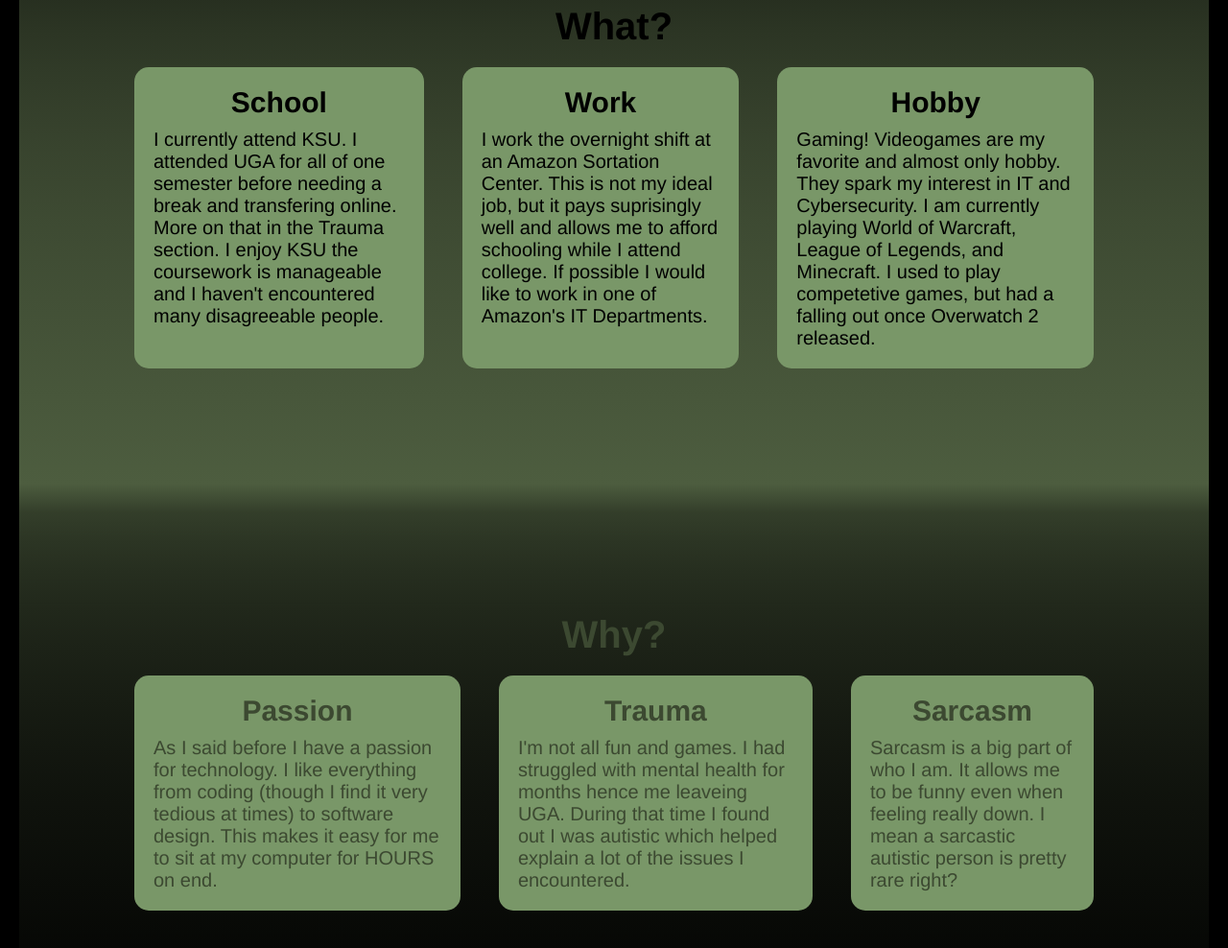
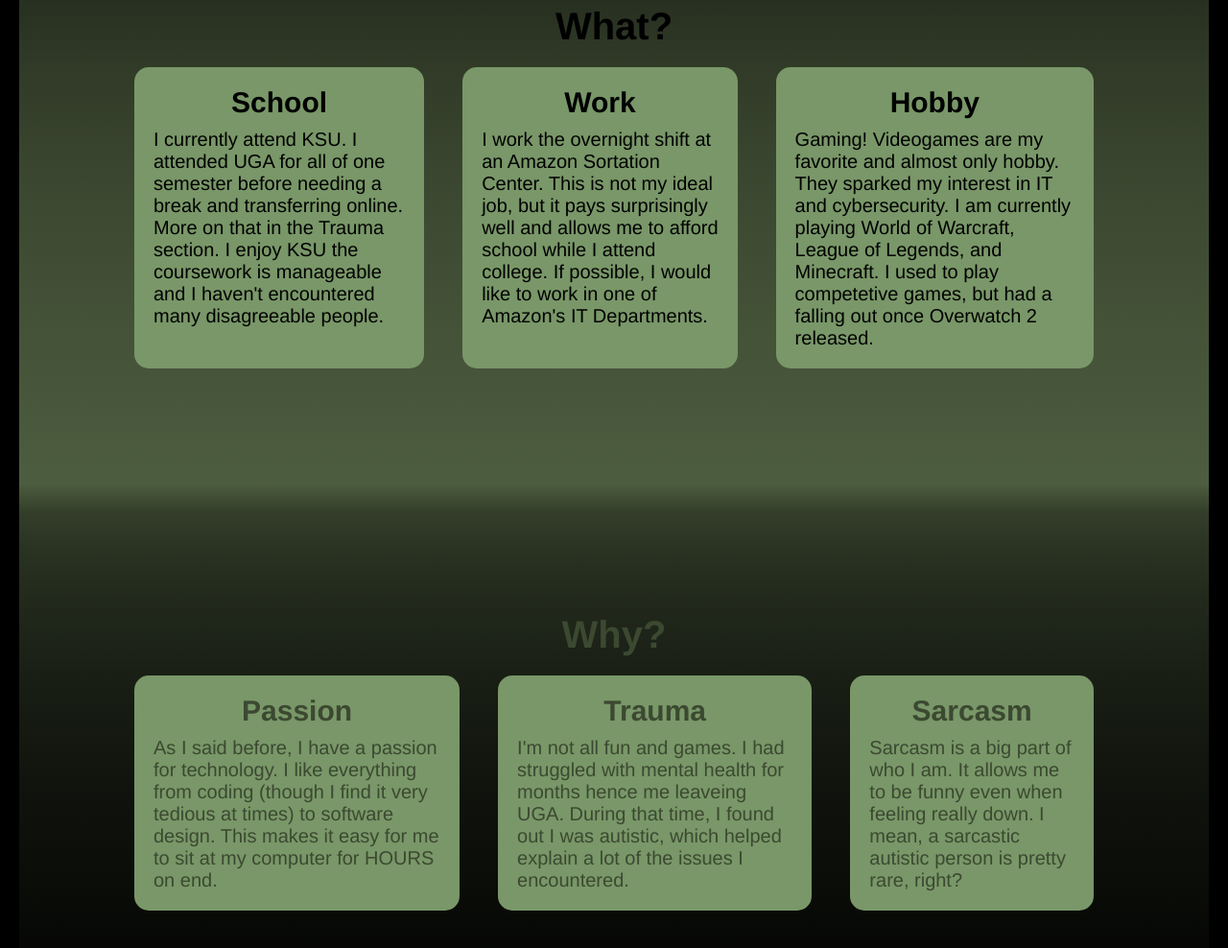
Before and after one commit to JosephF0322/web-development-project, a plain HTML site: page About.html in a window 1280 px wide. Shown: the part 1360-2348 px from the top of the page at 96% size. Drawn offline with Linux system fonts and the light colour scheme.

Commit message:
Update About.html

```diff
--- a/About.html
+++ b/About.html
@@ -39,12 +39,12 @@
                 <div class="cards">
                     <div class="cardtext">
                         <h3>Past</h3>
-                        <p>I was born in Miami, FL and moved to GA early on. This has made me a mix of Cuban and Southern in an interesing way. I lost my ability to speak Spanish long ago, but can still understand it.</p>
+                        <p>I was born in Miami, FL, and moved to GA early on. This has made me a mix of Cuban and Southern in an interesting way. I lost my ability to speak Spanish long ago, but can still understand it.</p>
                     </div>
 
                     <div class="cardtext">
                         <h3>Present</h3>
-                        <p>I am currently living at home and working while getting degrees from KSU. I've faced a few trials for me to reach this position, but ultimately I am happier now than I was months ago.</p>
+                        <p>I am currently living at home and working while getting degrees from KSU. I've faced a few trials to reach this position, but ultimately, I am happier now than I was months ago.</p>
                     </div>
 
                     <div class="cardtext">
@@ -61,17 +61,17 @@
                 <div class="cards">
                     <div class="cardtext">
                         <h3>School</h3>
-                        <p>I currently attend KSU. I attended UGA for all of one semester before needing a break and transfering online. More on that in the Trauma section. I enjoy KSU the coursework is manageable and I haven't encountered many disagreeable people.</p>
+                        <p>I currently attend KSU. I attended UGA for all of one semester before needing a break and transferring online. More on that in the Trauma section. I enjoy KSU the coursework is manageable and I haven't encountered many disagreeable people.</p>
                     </div>
 
                     <div class="cardtext">
                         <h3>Work</h3>
-                        <p>I work the overnight shift at an Amazon Sortation Center. This is not my ideal job, but it pays suprisingly well and allows me to afford schooling while I attend college. If possible I would like to work in one of Amazon's IT Departments.</p>
+                        <p>I work the overnight shift at an Amazon Sortation Center. This is not my ideal job, but it pays surprisingly well and allows me to afford school while I attend college. If possible, I would like to work in one of Amazon's IT Departments.</p>
                     </div>
 
                     <div class="cardtext">
                         <h3>Hobby</h3>
-                        <p>Gaming! Videogames are my favorite and almost only hobby. They spark my interest in IT and Cybersecurity. I am currently playing World of Warcraft, League of Legends, and Minecraft. I used to play competetive games, but had a falling out once Overwatch 2 released.</p>
+                        <p>Gaming! Videogames are my favorite and almost only hobby. They sparked my interest in IT and cybersecurity. I am currently playing World of Warcraft, League of Legends, and Minecraft. I used to play competetive games, but had a falling out once Overwatch 2 released.</p>
                     </div>
                 </div>
             </div>
@@ -83,17 +83,17 @@
                 <div class="cards">
                     <div class="cardtext">
                         <h3>Passion</h3>
-                        <p>As I said before I have a passion for technology. I like everything from coding &#40;though I find it very tedious at times&#41; to software design. This makes it easy for me to sit at my computer for HOURS on end.</p>
+                        <p>As I said before, I have a passion for technology. I like everything from coding &#40;though I find it very tedious at times&#41; to software design. This makes it easy for me to sit at my computer for HOURS on end.</p>
                     </div>
 
                     <div class="cardtext">
                         <h3>Trauma</h3>
-                        <p>I'm not all fun and games. I had struggled with mental health for months hence me leaveing UGA. During that time I found out I was autistic which helped explain a lot of the issues I encountered.</p>
+                        <p>I'm not all fun and games. I had struggled with mental health for months hence me leaveing UGA. During that time, I found out I was autistic, which helped explain a lot of the issues I encountered.</p>
                     </div>
 
                     <div class="cardtext">
                         <h3>Sarcasm</h3>
-                        <p>Sarcasm is a big part of who I am. It allows me to be funny even when feeling really down. I mean a sarcastic autistic person is pretty rare right?</p>
+                        <p>Sarcasm is a big part of who I am. It allows me to be funny even when feeling really down. I mean, a sarcastic autistic person is pretty rare, right?</p>
                     </div>
                 </div>
             </div>
@@ -107,7 +107,7 @@
     </div>
 
 
-<!--footer definetly the same on every page -->
+<!--footer definitely the same on every page -->
     <footer>
         <div class="footer-grid">
             <div class="footer-grid-child">
```
